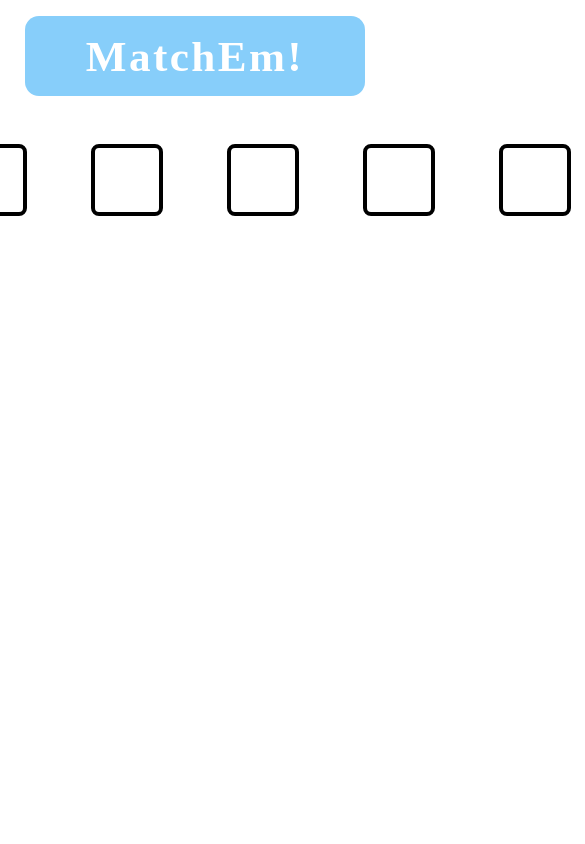
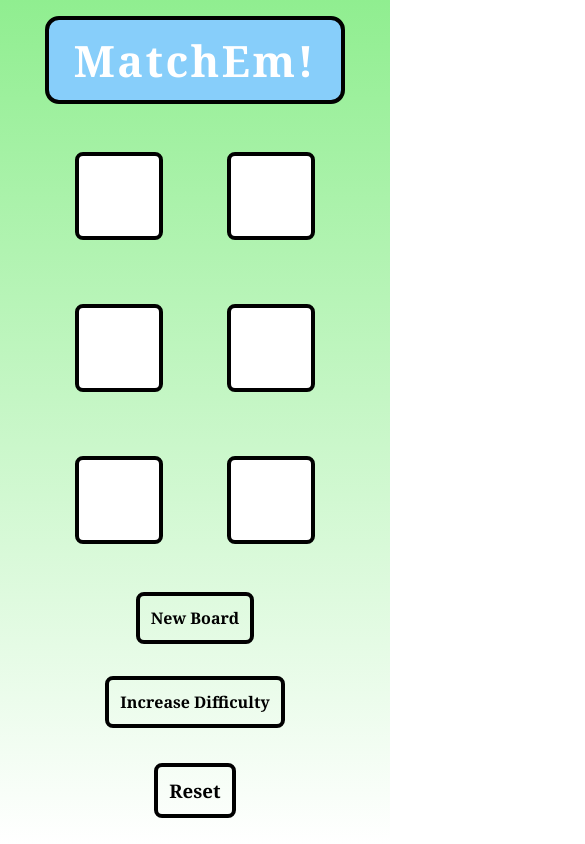
Before and after one commit to jungwoos99/MatchEm, a React (Create React App) app in the folder number-matcher/: page / in a window 390 px wide. Shown: the whole page, 585 px wide, since content can reach past the window. Built offline with nearby package versions, Linux system fonts and the light colour scheme.

Commit message:
Mobile breakpoint

```diff
--- a/number-matcher/src/App.css
+++ b/number-matcher/src/App.css
@@ -2,6 +2,9 @@
   display: flex;
   flex-direction: column;
   align-items: center;
+  font-family:Cambria, Cochin, Georgia, Times, 'Times New Roman', serif;
+  background-image: linear-gradient(lightgreen, white);
+  height: 100vh;
 }
 
 .navbar {
@@ -16,6 +19,8 @@
   color: white;
   font-size: 1.8rem;
   letter-spacing: .15rem;
+  border: .3rem solid black;
+  width: 75%;
 }
 
 .game-board {
@@ -28,9 +33,12 @@
   display: flex;
   flex-direction: row;
   justify-content: center;
+  flex-wrap: wrap;
+  width: 60%;
 }
 
 .number-box {
+  transition: .4s;
   display: flex;
   justify-content: center;
   align-items: center;
@@ -41,12 +49,13 @@
   border-radius: 8px;
   background-color: white;
   color: white;
-  font-size: larger;
 }
 
 .number-box:hover {
+  transition: .1s;
   border: .3rem solid orange;
   border-radius: 8px;
+  transform: translateY(-4px);
 }
 
 .number-box-selected {
@@ -59,5 +68,64 @@
   border: .3rem solid black;
   border-radius: 8px;
   color: black;
-  font-size: larger;
+  font-size: xx-large;
 }
+
+.game-buttons {
+  display: flex;
+  flex-direction: row;
+  justify-content: center;
+  align-items: center;
+}
+
+.difficulty-button, .new-game-button {
+  transition: .3s;
+  border: .25rem solid black;
+  border-radius: 8px;
+  cursor: pointer;
+  padding: .69rem;
+  margin: 1rem;
+}
+
+.reset-button {
+  transition: .3s;
+  border: .25rem solid black;
+  border-radius: 8px;
+  cursor: pointer;
+  padding: .69rem;
+}
+
+.reset-button:hover {
+  color: white;
+  transition: .3s;
+  background-color: red;
+  transform: translateY(-4px);
+}
+
+.difficulty-button:hover, .new-game-button:hover {
+  color: white;
+  transition: .3s;
+  background-color: lightskyblue;
+  transform: translateY(-4px);
+}
+
+@media only screen and (max-width: 600px) {
+  .box-area {
+    display: flex;
+    width: 100vw;
+  }
+
+  .number-box {
+    width: 5rem;
+    height: 5rem;
+  }
+
+  .number-box-selected {
+    width: 5rem;
+    height: 5rem;
+  }
+
+  .game-buttons {
+    flex-direction: column;
+  }
+}
--- a/number-matcher/src/components/GameBoard.js
+++ b/number-matcher/src/components/GameBoard.js
@@ -1,23 +1,12 @@
 import { useSelector, useDispatch } from 'react-redux'
-import { queueNumber, checkForMatch, selectBox, checkForFinish } from '../features/game/gameSlice'
+import { checkForMatch, checkForFinish, randomizeBoxes, resetGame, increaseDifficulty, getNewBoard } from '../features/game/gameSlice'
 import React from 'react'
+import NumberBox from './NumberBox'
 
 export default function GameBoard() {
 
     const dispatch = useDispatch()
     const game = useSelector(state => state.game)
-    const values = (game.numberBoxes)
-    let boxes = values.map((box) => {
-        return (
-            <h3
-                key={box.id}
-                className={box.selected ? 'number-box-selected' : 'number-box'}
-                onClick={()=> selectValue(box)}
-                id={box.id}
-                style={box.matched ? {backgroundColor:"lightskyblue", pointerEvents:"none"} : {backgroundColor: "white"}}
-            >{box.value}</h3>
-        )
-    })
 
     React.useEffect(()=> {
         dispatch(checkForMatch())
@@ -27,16 +16,31 @@ export default function GameBoard() {
         dispatch(checkForFinish())
     }, [game.numberBoxes])
 
-    function selectValue(box) {
-            dispatch(selectBox({id: box.id, value: box.value}))
-            dispatch(queueNumber({value: box.value, id: box.id}))
+    function raiseDifficulty() {
+        dispatch(increaseDifficulty())
+        dispatch(randomizeBoxes())
     }
+
+    function newGame() {
+        dispatch(resetGame())
+        dispatch(randomizeBoxes())
+    }
+
+    function newBoard() {
+        dispatch(getNewBoard())
+        dispatch(randomizeBoxes())
+    }
+
+    console.log(game.numberBoxes.length)
 
     return (
         <div className='game-board'>
-            {game.isComplete && <h1>Congratulations!</h1>}
-            <div className='box-area'>
-                {boxes}
+            {game.isFinished && <h1>Success!</h1>}
+            <NumberBox/>
+            <div className='game-buttons'>
+                <h4 onClick={()=>newBoard()} className='new-game-button'>New Board</h4>
+                {game.numberBoxes.length < 18 && <h4 onClick={()=>raiseDifficulty()} className='difficulty-button'>Increase Difficulty</h4>}
+                <h3 onClick={()=>newGame()} className='reset-button'>Reset</h3>
             </div>
         </div>
     )
--- /dev/null
+++ b/number-matcher/src/components/NumberBox.js
@@ -0,0 +1,30 @@
+import React from 'react'
+import { useDispatch, useSelector } from 'react-redux'
+import { selectBox, queueNumber } from '../features/game/gameSlice'
+
+export default function NumberBox() {
+    const game = useSelector(state => state.game)
+    const dispatch = useDispatch()
+    const values = game.numberBoxes
+    const boxes = values.map((box) => {
+        return (
+            <h1
+                className={box.selected ? 'number-box-selected' : 'number-box'}
+                onClick={()=> selectValue(box)}
+                id={box.id}
+                style={box.matched ? {backgroundColor:"lightskyblue", pointerEvents:"none", color: 'white', fontSize:"xx-large"} : {backgroundColor: "white"}}
+            >{box.value}</h1>
+        )
+    })
+
+    function selectValue(box) {
+        dispatch(selectBox({id: box.id, value: box.value}))
+        dispatch(queueNumber({value: box.value, id: box.id}))
+    }
+
+    return (
+        <div className='box-area'>
+            {boxes}
+        </div>
+    )
+}
--- a/number-matcher/src/features/game/gameSlice.js
+++ b/number-matcher/src/features/game/gameSlice.js
@@ -6,9 +6,14 @@ const initialState = {
         {id: 3, value: 2, matched: false, selected: false}, {id: 4, value: 2, matched: false, selected: false},
         {id: 5, value: 3, matched: false, selected: false}, {id: 6, value: 3, matched: false, selected: false}
     ],
-    isComplete: false,
+    numberBoxesDefault: [
+        {id: 1, value: 1, matched: false, selected: false}, {id: 2, value: 1, matched: false, selected: false},
+        {id: 3, value: 2, matched: false, selected: false}, {id: 4, value: 2, matched: false, selected: false},
+        {id: 5, value: 3, matched: false, selected: false}, {id: 6, value: 3, matched: false, selected: false}
+    ],
+    isFinished: false,
+    score: 0,
     valuePair: [],
-    testValues: [{id: 1, value: 1}, {id: 2, value: 2}],
 }
 
 const gameSlice = createSlice({
@@ -34,12 +39,12 @@ const gameSlice = createSlice({
         checkForMatch: (state) => {
             const box1 = state.valuePair[0]
             const box2 = state.valuePair[1]
-
             if(state.valuePair.length=== 2) {
                 if(box1.value === box2.value) {
                     state.numberBoxes.forEach((box) => {
                         if(box.id === box1.id || box.id === box2.id) {
                             box.matched = true
+                            state.score += 1
                         }
                     })
                 } else {
@@ -61,17 +66,61 @@ const gameSlice = createSlice({
             })
         },
         checkForFinish: (state) => {
+            state.score === state.numberBoxes.length ? state.isFinished = true : state.isFinished = false
+        },
+        randomizeBoxes: (state) => {
+            let currentIndex = state.numberBoxes.length,  randomIndex;
+
+            // While there remain elements to shuffle.
+            while (currentIndex !== 0) {
+
+                // Pick a remaining element.
+                randomIndex = Math.floor(Math.random() * currentIndex);
+                currentIndex--;
+
+                // And swap it with the current element.
+                [state.numberBoxes[currentIndex], state.numberBoxes[randomIndex]] = [
+                    state.numberBoxes[randomIndex], state.numberBoxes[currentIndex]];
+            }
             state.numberBoxes.forEach((box) => {
-                if(box.matched===true) {
-                    state.isComplete = true
-                } else {
-                    state.isComplete = false
-                }
+                box.selected = false
+                box.matched = false
             })
+            state.valuePair = []
+            state.isComplete = false
+            state.score = 0
         },
+        resetGame: (state) => {
+            state.numberBoxes = state.numberBoxesDefault
+            state.valuePair = []
+            state.isComplete = false
+            state.score = 0
+        },
+        increaseDifficulty: (state) => {
+            const lastId = state.numberBoxes.length
+            const lastValue = state.numberBoxes.length / 2
+            state.numberBoxes.forEach((box) => {
+                box.matched = false
+                box.selected = false
+            })
+            state.numberBoxes.push(
+                {id: lastId + 1, value: lastValue + 1, matched: false, selected: false},
+                {id: lastId + 2, value: lastValue + 1, matched: false, selected: false}
+            )
+            state.score = 0
+        },
+        getNewBoard: (state) => {
+            state.numberBoxes.forEach((box) => {
+                box.matched = false
+                box.selected = false
+            })
+            state.score= 0
+            state.isFinished=false
+            state.valuePair=[]
+        }
     }
 })
 
 export default gameSlice.reducer
 
-export const { queueNumber, clearPair, checkForMatch, selectBox, checkForFinish, log } = gameSlice.actions
+export const { queueNumber, clearPair, checkForMatch, selectBox, checkForFinish, randomizeBoxes, resetGame, increaseDifficulty, getNewBoard } = gameSlice.actions
```
